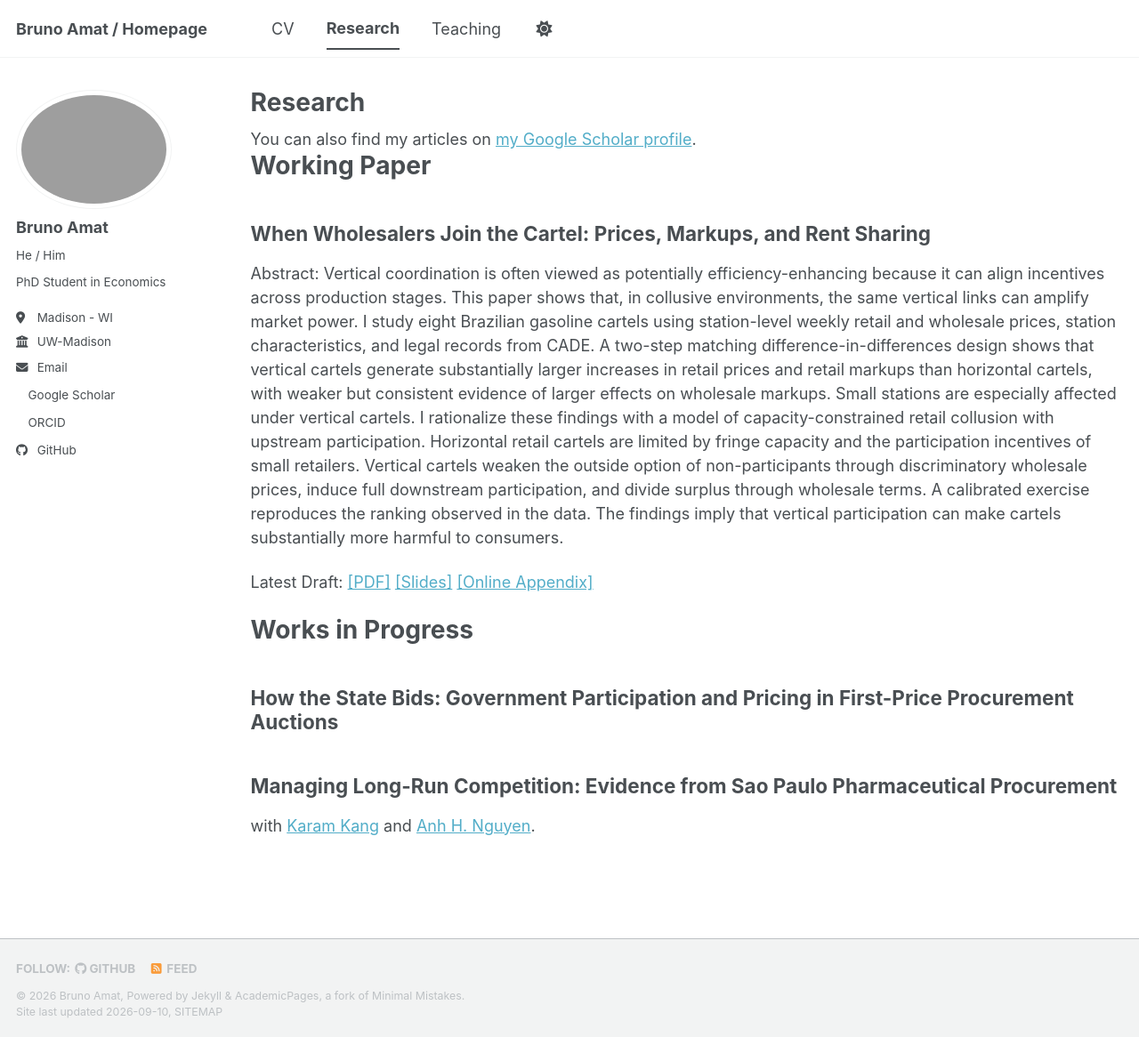
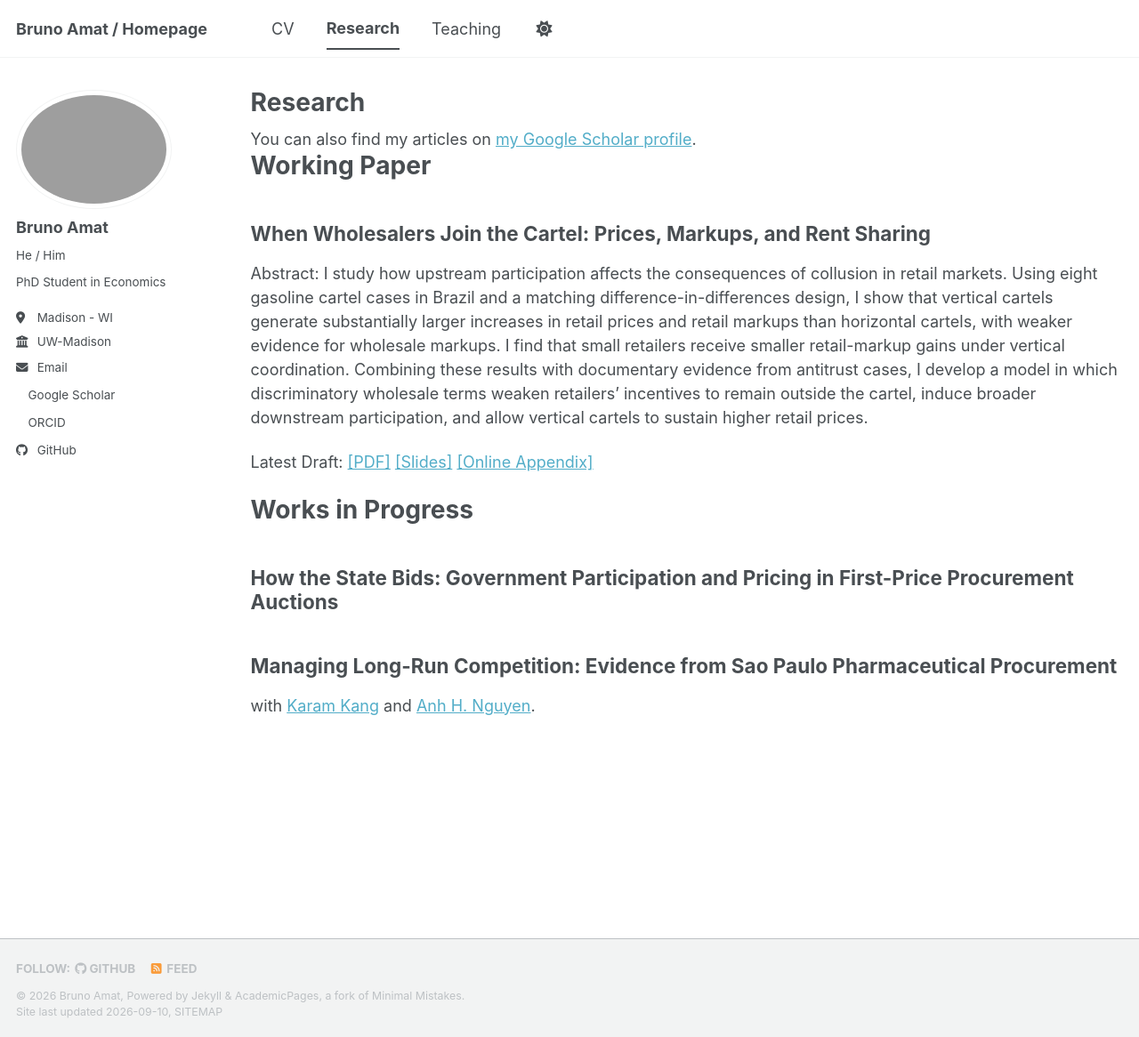
Before and after one commit to Bruno-Amat/Bruno-Amat.github.io, a Jekyll site: the page built from _pages/publications.md, in a window 1280 px wide and 1166 px high. Shown: the whole window at 89% size. Built offline with Jekyll 4.4.1, drawn with Linux system fonts in a browser that asks for light colours; a style sheet for code colours, icons or effects is not loaded.

Commit message:
Update abstract for working paper on vertical cartels
Revised the abstract to focus on upstream participation and its effects on collusion in retail markets, highlighting findings from Brazilian gasoline cartels.

```diff
--- a/_pages/publications.md
+++ b/_pages/publications.md
@@ -16,7 +16,7 @@ author_profile: true
 
 ## When Wholesalers Join the Cartel: Prices, Markups, and Rent Sharing
 
-Abstract: Vertical coordination is often viewed as potentially efficiency-enhancing because it can align incentives across production stages. This paper shows that, in collusive environments, the same vertical links can amplify market power. I study eight Brazilian gasoline cartels using station-level weekly retail and wholesale prices, station characteristics, and legal records from CADE. A two-step matching difference-in-differences design shows that vertical cartels generate substantially larger increases in retail prices and retail markups than horizontal cartels, with weaker but consistent evidence of larger effects on wholesale markups. Small stations are especially affected under vertical cartels. I rationalize these findings with a model of capacity-constrained retail collusion with upstream participation. Horizontal retail cartels are limited by fringe capacity and the participation incentives of small retailers. Vertical cartels weaken the outside option of non-participants through discriminatory wholesale prices, induce full downstream participation, and divide surplus through wholesale terms. A calibrated exercise reproduces the ranking observed in the data. The findings imply that vertical participation can make cartels substantially more harmful to consumers.
+Abstract: I study how upstream participation affects the consequences of collusion in retail markets. Using eight gasoline cartel cases in Brazil and a matching difference-in-differences design, I show that vertical cartels generate substantially larger increases in retail prices and retail markups than horizontal cartels, with weaker evidence for wholesale markups. I find that small retailers receive smaller retail-markup gains under vertical coordination. Combining these results with documentary evidence from antitrust cases, I develop a model in which discriminatory wholesale terms weaken retailers' incentives to remain outside the cartel, induce broader downstream participation, and allow vertical cartels to sustain higher retail prices.
 
 Latest Draft: <a href="https://bruno-amat.github.io/files/When_Wholesalers_Join_the_Cartel.pdf">[PDF]</a>  <a href="https://bruno-amat.github.io/files/When_Wholesalers_Join_the_Cartel_slides.pdf">[Slides]</a> <a href="https://bruno-amat.github.io/files/When_Wholesalers_Join_the_Cartel_online_appendix.pdf">[Online Appendix]</a>
 
```
